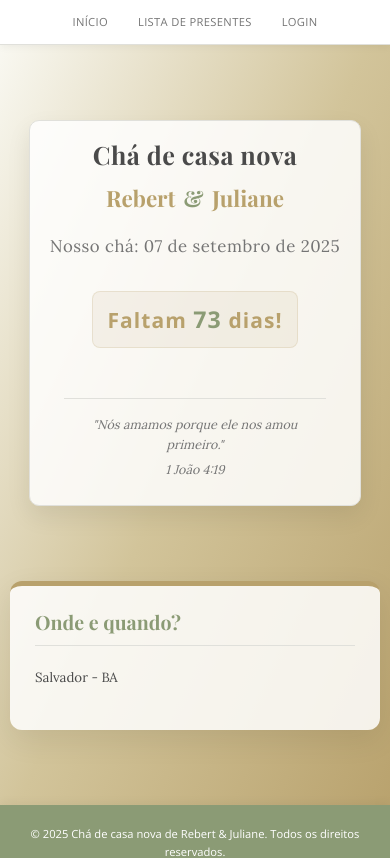
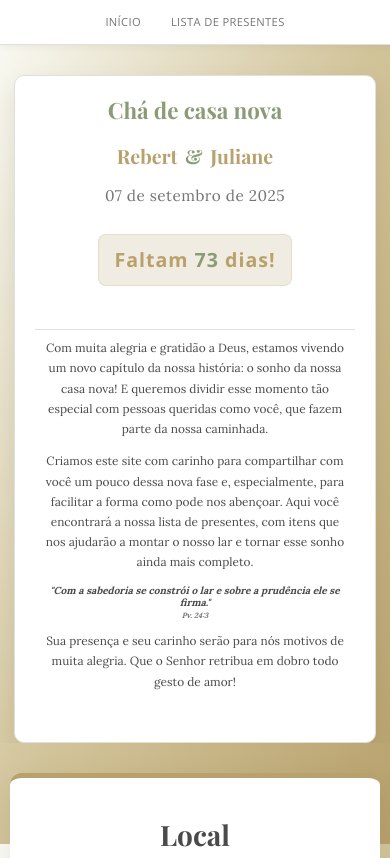
Before and after one commit to Rebert-Azevedo/SITE-CASAMENTO-Front, a React (Create React App) app: page / in a window 390 px wide. Shown: the top 858 px of the page. Built offline with nearby package versions, Linux system fonts and the light colour scheme; no server answers.

Commit message:
Atualizações Frontend

```diff
--- a/src/components/Header/Header.js
+++ b/src/components/Header/Header.js
@@ -17,14 +17,6 @@ function Header() {
         <ul className={styles.navList}>
           <li><Link to="/" className={styles.navLink}>Início</Link></li>
           <li><Link to="/lista-presentes" className={styles.navLink}>Lista de Presentes</Link></li>
-          {user && user.isAuthenticated ? (
-            <>
-              <li><Link to="/admin/presentes" className={styles.navLink}>Admin</Link></li>
-              <li><button onClick={logout} className={`${styles.logoutButton} darken-primary-gold`}>Sair</button></li>
-            </>
-          ) : (
-            <li><Link to="/admin/login" className={styles.navLink}>Login</Link></li>
-          )}
         </ul>
       </nav>
     </header>
--- a/src/pages/Home/Home.js
+++ b/src/pages/Home/Home.js
@@ -15,7 +15,8 @@ function HomePage() {
             nome_noiva: "Juliane",
             data_noivado: "2025-09-07",
             mensagem_boas_vindas_site: "Chá de casa nova",
-            local_evento: "Salvador - BA",
+            local_evento:
+              "Rua da Inconfidência - 121, Pirajá – Salão de festas da Igreja Metodista (1° andar)",
             link_Maps_evento: "URL_DO_Maps_DO_CHA_DE_CASA_NOVA",
           },
         };
@@ -31,7 +32,7 @@ function HomePage() {
   }, []);
 
   if (loading) return <div className={styles.loading}>Carregando...</div>;
-  if (error) return <div className={styles.error}>{error}</div>;
+  if (error) return <div className={styles.error}>Error: {error.message}</div>;
 
   const eventDate = new Date(config.data_noivado + "T00:00:00");
   const now = new Date();
@@ -49,7 +50,6 @@ function HomePage() {
             <span>{config.nome_noivo}</span> & <span>{config.nome_noiva}</span>
           </p>
           <p className={styles.date}>
-            Nosso chá:{" "}
             {new Date(config.data_noivado).toLocaleDateString("pt-BR", {
               day: "2-digit",
               month: "long",
@@ -63,16 +63,37 @@ function HomePage() {
             </span>{" "}
             dias!
           </p>
-          <div className={styles.verse}>
-            <p>"Nós amamos porque ele nos amou primeiro."</p>
-            <p>1 João 4:19</p>
+          <div className={styles.descriptionSection}>
+            <p>
+              Com muita alegria e gratidão a Deus, estamos vivendo um novo
+              capítulo da nossa história: o sonho da nossa casa nova! E queremos
+              dividir esse momento tão especial com pessoas queridas como você,
+              que fazem parte da nossa caminhada.
+            </p>
+            <p>
+              Criamos este site com carinho para compartilhar com você um pouco
+              dessa nova fase e, especialmente, para facilitar a forma como pode
+              nos abençoar. Aqui você encontrará a nossa lista de presentes, com
+              itens que nos ajudarão a montar o nosso lar e tornar esse sonho
+              ainda mais completo.
+            </p>
+            <p className={styles.bibleVerseUnified}>
+              "Com a sabedoria se constrói o lar e sobre a prudência ele se
+              firma."
+              <br />
+              <strong className={styles.verseReferenceBold}>Pv. 24:3</strong>
+            </p>
+            <p>
+              Sua presença e seu carinho serão para nós motivos de muita
+              alegria. Que o Senhor retribua em dobro todo gesto de amor!
+            </p>
           </div>
         </div>
       </div>
 
       <div className={styles.eventInfoSection}>
         <div className={styles.eventInfoCard}>
-          <h3>Onde e quando?</h3>
+          <h3>Local</h3>
           <p>{config.local_evento}</p>
         </div>
       </div>
--- a/src/pages/Home/Home.module.css
+++ b/src/pages/Home/Home.module.css
@@ -7,7 +7,8 @@
 .heroSection {
   position: relative;
   width: 100%;
-    height: 85vh;
+  height: auto;
+  min-height: 85vh;
   display: flex;
   justify-content: center;
   align-items: center;
@@ -21,11 +22,11 @@
 .overlayText {
   position: relative;
   z-index: 10;
-    background-color: rgba(255, 255, 255, 0.85);
+  background-color: var(--color-white);
   padding: 50px 60px;
   border-radius: 15px;
   max-width: 800px;
-    box-shadow: 0 15px 40px rgba(0,0,0,0.08);
+  box-shadow: 0 15px 40px rgba(0, 0, 0, 0.08);
   text-shadow: none;
   display: flex;
   flex-direction: column;
@@ -35,17 +36,17 @@
 }
 
 .heroTitle {
-    font-family: 'Playfair Display', serif;
+  font-family: "Playfair Display", serif;
   font-size: 3.8em;
-    color: var(--color-text-dark);
+  color: var(--color-primary-green);
   margin-bottom: 20px;
   letter-spacing: 0.05em;
   line-height: 1.1;
 }
 
 .names {
-    font-family: 'Playfair Display', serif;
-    font-size: 3.0em;
+  font-family: "Playfair Display", serif;
+  font-size: 3em;
   font-weight: 700;
   color: var(--color-primary-green);
   margin-bottom: 25px;
@@ -56,8 +57,47 @@
   padding: 0 10px;
 }
 
+.descriptionSection {
+  margin-top: 20px;
+  margin-bottom: 30px;
+  font-family: "Lora", serif;
+  font-size: 1.05em;
+  color: var(--color-text-dark);
+  line-height: 1.7;
+  max-width: 650px;
+  text-align: justify;
+  text-align: center;
+  border-top: 1px solid var(--color-border-subtle);
+  padding-top: 25px;
+  background-color: transparent;
+}
+
+.descriptionSection p {
+  margin-bottom: 1em;
+  color: var(--color-text-dark);
+}
+
+.bibleVerseUnified {
+  font-family: "Lora", serif;
+  font-style: italic;
+  font-weight: bold;
+  color: var(--color-primary-green);
+  margin-top: 1em;
+  margin-bottom: 0.1em;
+  text-align: center;
+  line-height: 1.4;
+}
+
+.verseReferenceBold {
+  font-size: 0.9em;
+  color: var(--color-text-medium);
+  text-align: center;
+  margin-top: 0.2em;
+  margin-bottom: 1.5em;
+}
+
 .date {
-    font-family: 'Lora', serif;
+  font-family: "Lora", serif;
   font-size: 1.8em;
   color: var(--color-text-medium);
   margin-bottom: 25px;
@@ -65,12 +105,12 @@
 }
 
 .countdown {
-    font-family: 'Open Sans', sans-serif;
+  font-family: "Open Sans", sans-serif;
   font-size: 2.2em;
   color: var(--color-primary-gold);
   font-weight: bold;
   letter-spacing: 0.1em;
-    background-color: rgba(var(--color-primary-gold-rgb), 0.1);
+  background-color: rgba(var(--color-primary-gold-rgb), 0.2);
   display: inline-block;
   padding: 12px 25px;
   border-radius: 8px;
@@ -85,10 +125,10 @@
 
 .verse {
   margin-top: 40px;
-    font-family: 'Lora', serif;
+  font-family: "Lora", serif;
   font-style: italic;
   font-size: 1.1em;
-    color: var(--color-text-medium);
+  color: var(--color-text-dark);
   line-height: 1.6;
   max-width: 600px;
   border-top: 1px solid var(--color-border-subtle);
@@ -107,14 +147,15 @@
   max-width: 1280px;
   margin: 0 auto;
   flex-wrap: wrap;
+  background-color: transparent;
 }
 
 .eventInfoCard {
-    background-color: rgba(255, 255, 255, 0.85);
+  background-color: var(--color-white);
   border-radius: 12px;
   padding: 40px;
-    box-shadow: 0 10px 30px rgba(0,0,0,0.08);
-    text-align: left;
+  box-shadow: 0 10px 30px rgba(0, 0, 0, 0.08);
+  text-align: center;
   flex: 1;
   min-width: 300px;
   max-width: 500px;
@@ -124,25 +165,11 @@
 
 .eventInfoCard:hover {
   transform: translateY(-12px);
-    box-shadow: 0 18px 45px rgba(0,0,0,0.15);
+  box-shadow: 0 18px 45px rgba(0, 0, 0, 0.15);
 }
 
-.eventInfoCard h3 {
-    font-size: 2em;
-    color: var(--color-primary-green);
-    margin-top: 0;
-    margin-bottom: 20px;
-    padding-bottom: 10px;
-    border-bottom: 1px solid var(--color-border-subtle);
-}
-
-.eventInfoCard p {
-    margin-bottom: 15px;
-    line-height: 1.8;
-    color: var(--color-text-dark);
-}
-
-.loading, .error {
+.loading,
+.error {
   text-align: center;
   padding: 50px;
   font-size: 1.2em;
@@ -155,7 +182,8 @@
 
 @media (max-width: 768px) {
   .heroSection {
-        height: 70vh;
+    height: auto;
+    min-height: 70vh;
     padding-top: 40px;
     padding-left: 15px;
     padding-right: 15px;
@@ -165,7 +193,7 @@
     max-width: 95%;
   }
   .heroTitle {
-        font-size: 2.8em;
+    font-size: 2.6em;
     letter-spacing: 0.03em;
     margin-bottom: 15px;
   }
@@ -194,27 +222,42 @@
     font-size: 1em;
     max-width: 90%;
   }
+  .descriptionSection {
+    font-size: 0.95em;
+    padding-top: 20px;
+    margin-bottom: 20px;
+    padding: 15px;
+  }
+  .bibleVerseUnified {
+    font-size: 0.95em;
+    margin-bottom: 15px;
+    line-height: 1.3;
+  }
+  .verseReferenceBold {
+    font-size: 0.85em;
+  }
   .eventInfoSection {
-        padding: 40px 15px;
-        gap: 20px;
+    padding: 50px 15px;
+    gap: 25px;
   }
-    .eventInfoCard {
-        padding: 25px;
-        min-width: 100%;
+  .infoCard {
+    padding: 30px;
+    min-width: 90%;
     max-width: 100%;
     margin-bottom: 15px;
   }
-    .eventInfoCard h3 {
-        font-size: 1.4em;
+  .infoCard h3 {
+    font-size: 1.6em;
   }
-    .eventInfoCard p {
+  .infoCard p {
     font-size: 0.95em;
   }
 }
 
 @media (max-width: 480px) {
   .heroSection {
-        height: 60vh;
+    height: auto;
+    min-height: 60vh;
     padding-top: 30px;
     padding-left: 10px;
     padding-right: 10px;
@@ -223,36 +266,51 @@
     padding: 20px;
     max-width: 98%;
     border-radius: 10px;
-        box-shadow: 0 10px 25px rgba(0,0,0,0.08);
+    box-shadow: 0 10px 25px rgba(0, 0, 0, 0.08);
   }
   .heroTitle {
-        font-size: 1.8em;
-        letter-spacing: 0.02em;
-        margin-bottom: 10px;
+    font-size: 1.6em;
+    letter-spacing: 0;
+    line-height: 1.3;
+    word-break: break-word;
   }
   .names {
-        font-size: 1.6em;
-        margin-bottom: 15px;
+    font-size: 1.4em;
+    margin-bottom: 10px;
   }
   .names span {
     padding: 0 3px;
   }
   .date {
-        font-size: 1.2em;
-        margin-bottom: 15px;
+    font-size: 1.1em;
+    margin-bottom: 10px;
   }
   .countdown {
-        font-size: 1.5em;
+    font-size: 1.4em;
     padding: 8px 15px;
     letter-spacing: 0.05em;
   }
   .countdownNumber {
-        font-size: 1.1em;
+    font-size: 1em;
   }
   .verse {
     margin-top: 25px;
     padding-top: 15px;
-        font-size: 0.9em;
+    font-size: 0.8em;
+  }
+  .descriptionSection {
+    font-size: 0.85em;
+    padding-top: 10px;
+    margin-bottom: 10px;
+    padding: 8px;
+  }
+  .bibleVerseUnified {
+    font-size: 0.85em;
+    margin-bottom: 10px;
+    line-height: 1.2;
+  }
+  .verseReferenceBold {
+    font-size: 0.75em;
   }
   .eventInfoSection {
     padding: 30px 10px;
@@ -269,24 +327,82 @@
   }
 }
 
-@media (max-width: 320px) {
+@media (max-width: 360px) {
   .heroTitle {
-        font-size: 1.5em;
+    font-size: 1.2em;
+    line-height: 1.4;
   }
   .names {
-        font-size: 1.3em;
+    font-size: 1.1em;
   }
-    .date, .countdown {
-        font-size: 1em;
+  .date,
+  .countdown {
+    font-size: 0.9em;
   }
   .countdown {
     padding: 6px 10px;
-        font-size: 1.2em;
+    font-size: 1.1em;
   }
   .countdownNumber {
-        font-size: 0.9em;
+    font-size: 0.8em;
   }
   .overlayText {
-        padding: 15px;
+    padding: 10px;
+  }
+  .verse {
+    font-size: 0.75em;
+  }
+  .descriptionSection {
+    font-size: 0.8em;
+    padding-top: 8px;
+    margin-bottom: 8px;
+    padding: 6px;
+  }
+  .bibleVerseUnified {
+    font-size: 0.8em;
+    margin-bottom: 8px;
+    line-height: 1.1;
+  }
+  .verseReferenceBold {
+    font-size: 0.65em;
+  }
+  .eventInfoCard h3 {
+    font-size: 1.1em;
   }
 }
+
+@media (max-width: 320px) {
+  .heroTitle {
+    font-size: 1.1em;
+    line-height: 1.5;
+  }
+  .names {
+    font-size: 1em;
+  }
+  .date,
+  .countdown {
+    font-size: 0.8em;
+  }
+  .countdown {
+    padding: 5px 8px;
+    font-size: 1em;
+  }
+  .countdownNumber {
+    font-size: 0.7em;
+  }
+  .overlayText {
+    padding: 8px;
+  }
+  .descriptionSection {
+    font-size: 0.75em;
+    padding: 5px;
+  }
+  .bibleVerseUnified {
+    font-size: 0.75em;
+    margin-bottom: 5px;
+    line-height: 1;
+  }
+  .verseReferenceBold {
+    font-size: 0.65em;
+  }
+}
```
Lines whose indentation alone changed are shown as unchanged.
